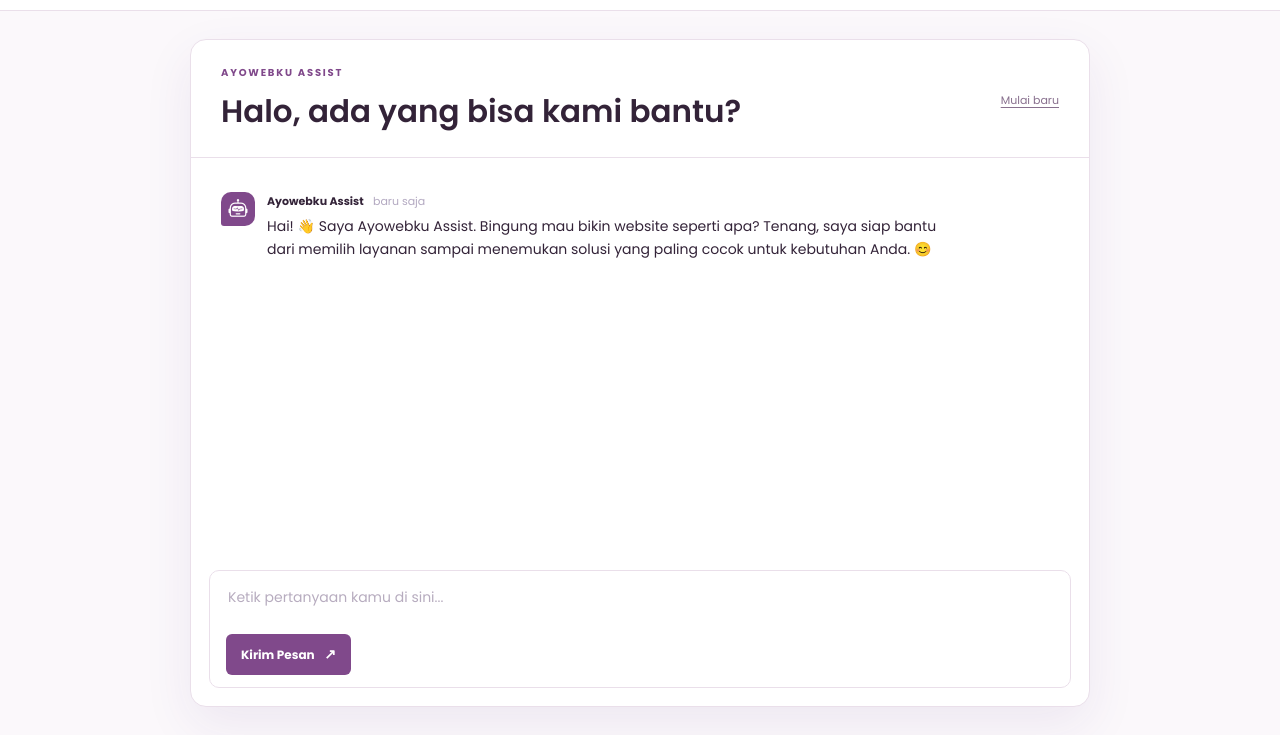
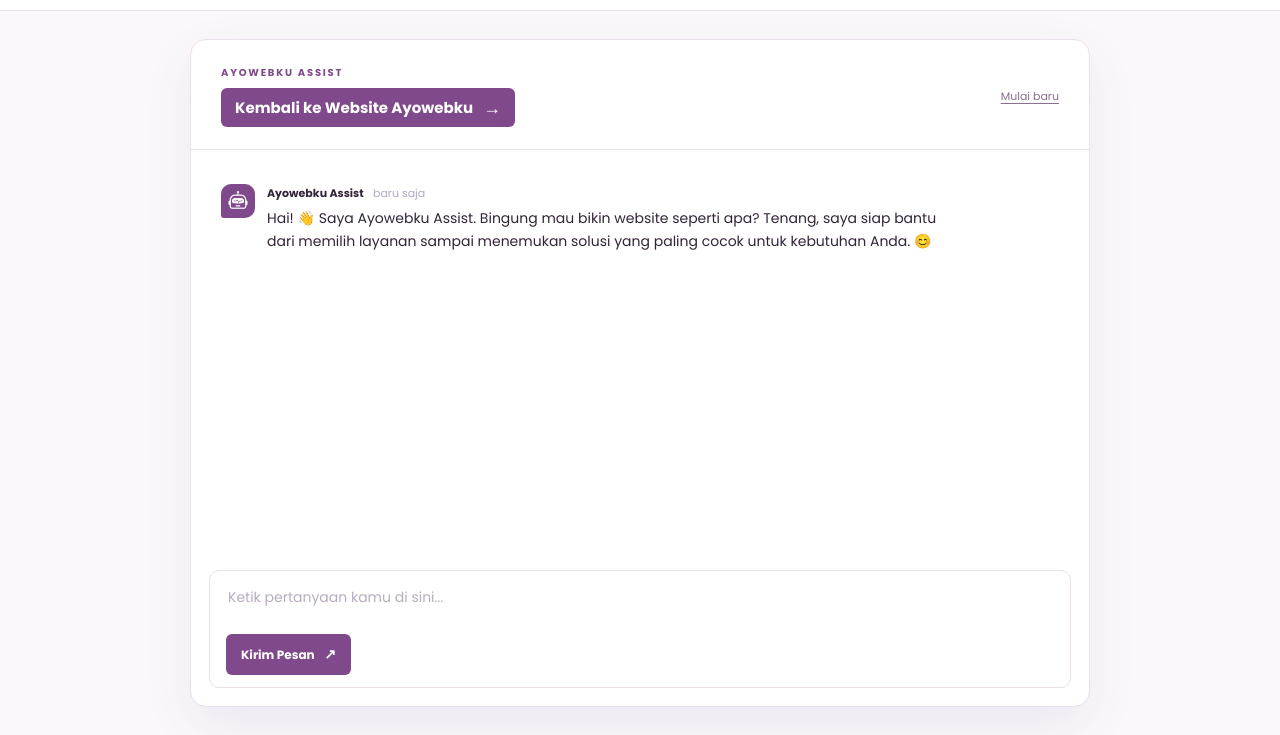
Before and after one commit to Yuhaku21/aiservice, a website: page index.html in a window 1280 px wide. Shown: the part 65-800 px from the top of the page. Drawn offline with nearby package versions, Linux system fonts and the light colour scheme; no server answers.

Commit message:
update ui

```diff
--- a/index.html
+++ b/index.html
@@ -27,7 +27,7 @@
         <div class="chat-header">
           <div>
             <p class="eyebrow">AYOWEBKU ASSIST</p>
-            <h2>Halo, ada yang bisa kami bantu?</h2>
+            <a class="website-button" href="https://ayowebku.vercel.app/">Kembali ke Website Ayowebku <span>&rarr;</span></a>
           </div>
           <button class="clear-button" id="clear-chat" type="button" title="Mulai obrolan baru">Mulai baru</button>
         </div>
--- a/styles.css
+++ b/styles.css
@@ -28,7 +28,9 @@ button { cursor: pointer; }
 .chat-panel { width: 100%; min-height: calc(100vh - 132px); display: flex; flex-direction: column; overflow: hidden; border: 1px solid var(--line); border-radius: 16px; background: var(--panel); box-shadow: 0 18px 50px rgba(76, 43, 133, .08); }
 .chat-header { display: flex; align-items: center; justify-content: space-between; gap: 18px; padding: 25px 30px 22px; border-bottom: 1px solid var(--line); }
 .eyebrow { margin: 0 0 7px; color: var(--accent); font-size: 10px; letter-spacing: .18em; font-weight: 700; }
-h2 { margin: 0; font-family: "Poppins", sans-serif; font-size: clamp(22px, 3vw, 31px); letter-spacing: 0; font-weight: 600; }
+.website-button { display: inline-flex; align-items: center; gap: 10px; padding: 8px 14px; border-radius: 6px; color: #fff; background: var(--accent); font-size: clamp(13px, 1.8vw, 15px); font-weight: 700; text-decoration: none; transition: background .2s, transform .2s; }
+.website-button:hover { background: var(--accent-dark); transform: translateY(-1px); }
+.website-button span { font-size: 18px; line-height: 1; }
 .clear-button { padding: 5px 0; color: var(--muted); background: none; border: 0; font-size: 11px; text-decoration: underline; text-underline-offset: 3px; white-space: nowrap; }
 .messages { flex: 1; overflow-y: auto; padding: 34px 30px 22px; }
 .message { display: flex; gap: 12px; max-width: 86%; margin-bottom: 25px; }
```
